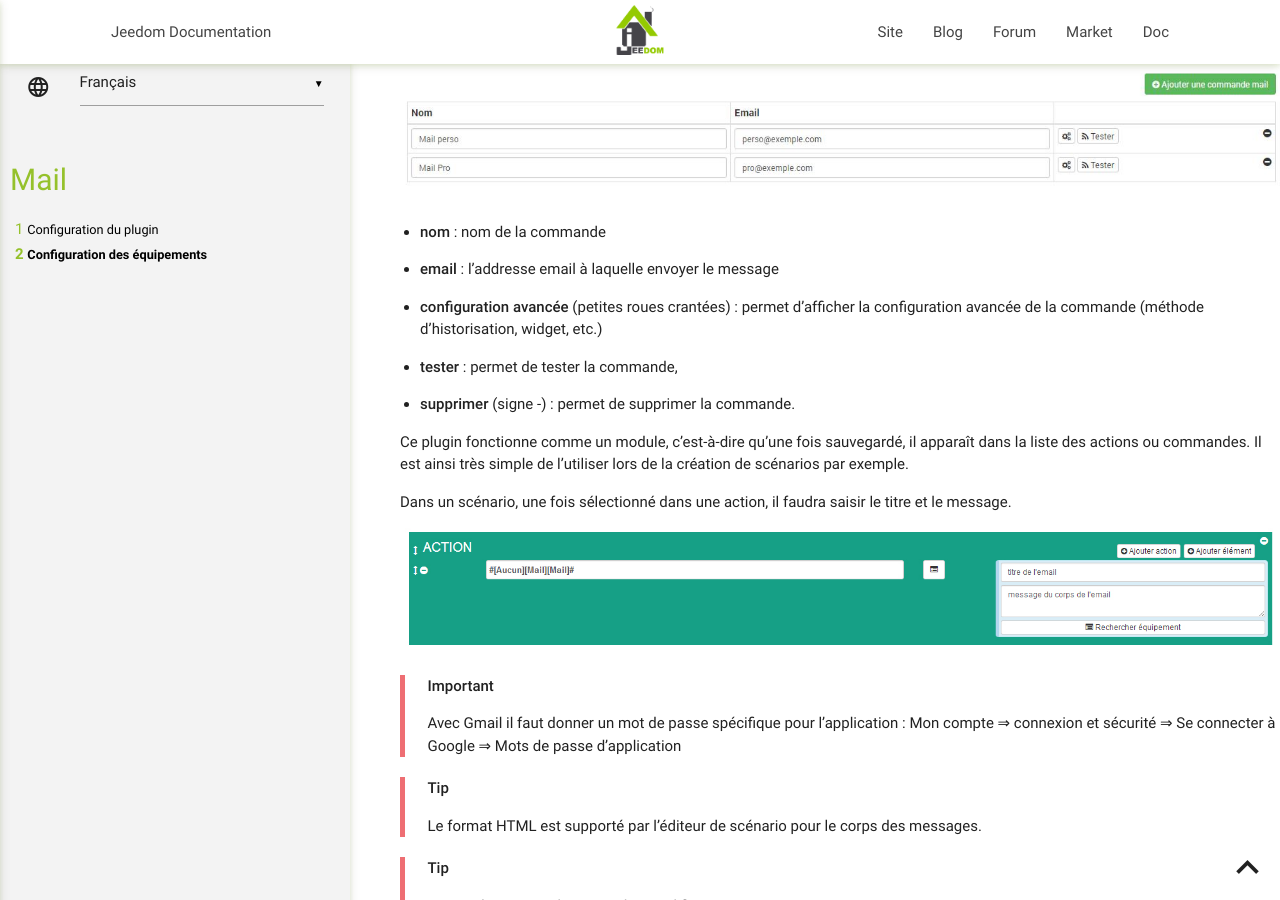
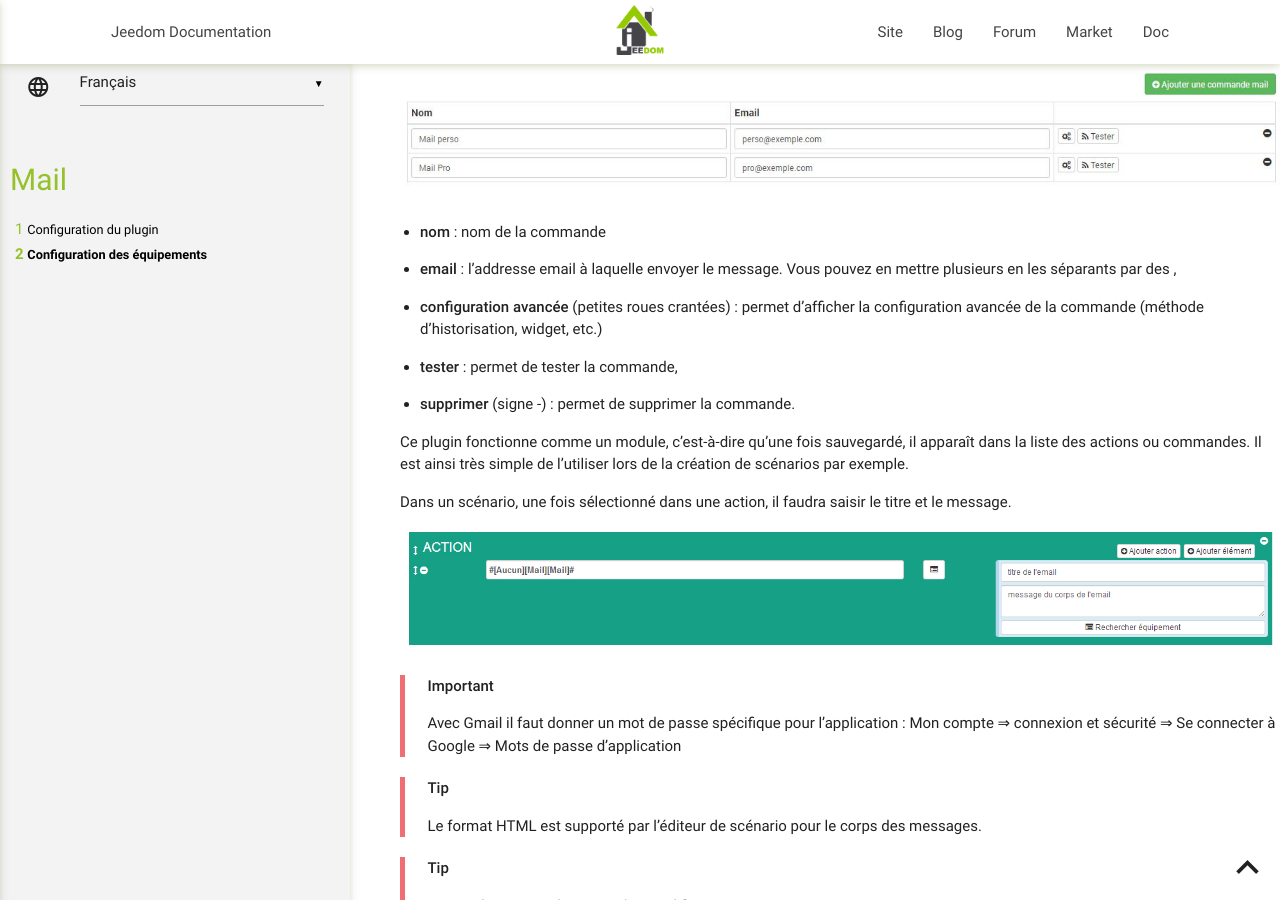
Before and after one commit to jeedom/plugin-mail, a Jekyll site: the page built from docs/fr_FR/index.md, in a window 1280 px wide and 900 px high, scrolled down 3616 px. Built offline with Jekyll 4.4.1, drawn with Linux system fonts in a browser that asks for light colours; our own code applies the rules of GitHub Pages for plain Markdown files.

Commit message:
Update index.md

```diff
--- a/docs/fr_FR/index.md
+++ b/docs/fr_FR/index.md
@@ -113,7 +113,7 @@
 
 -   **nom** : nom de la commande
 
--   **email** : l’addresse email à laquelle envoyer le message
+-   **email** : l’addresse email à laquelle envoyer le message. Vous pouvez en mettre plusieurs en les séparants par des ,
 
 -   **configuration avancée** (petites roues crantées) : permet
     d’afficher la configuration avancée de la commande (méthode
```
